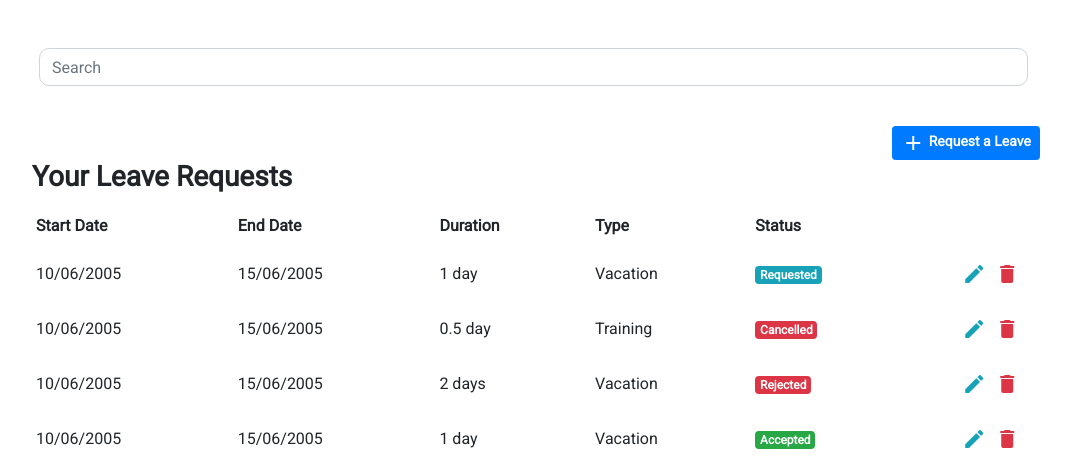
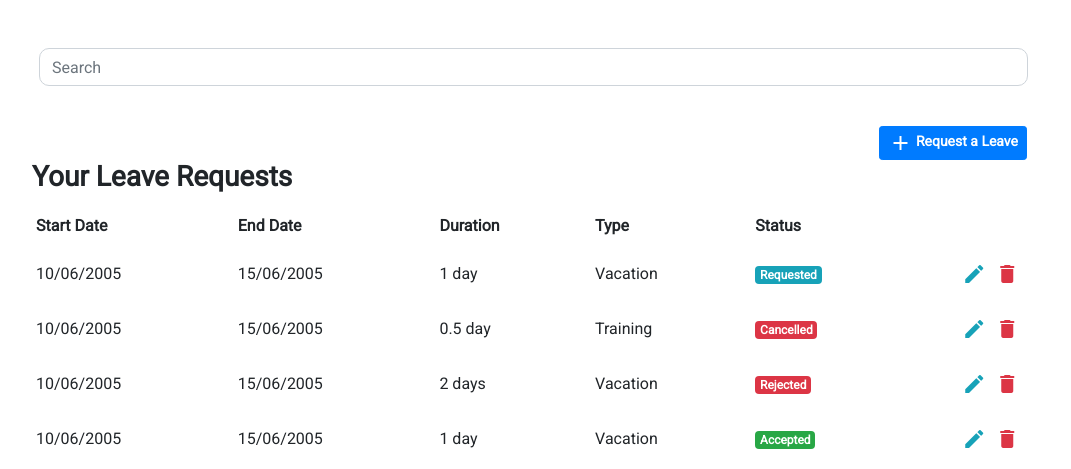
Before and after one commit to pnc-virtual-company/2020-G7-LMS, a CodeIgniter 4 app: template app/Views/your_leave/your_leave.php in a window 1280 px wide. Shown: the part 66-535 px from the top of the page, without its empty margins (61-1132 px from the left). Run offline with PHP 8.4 and a stand-in for CodeIgniter, Linux system fonts and the light colour scheme; the template is opened without the code that fills it, so the values that code supplies are empty; some libraries are stand-ins or nearby versions.

Commit message:
#10 update button search and create

```diff
--- a/app/Views/layouts/menu.php
+++ b/app/Views/layouts/menu.php
@@ -24,7 +24,6 @@
     </ul>
   </div>
 </nav>
-
 <div class="bs-example">
     <!-- Modal HTML -->
     <div id="myModal" class="modal fade" tabindex="-1">
--- a/app/Views/your_leave/your_leave.php
+++ b/app/Views/your_leave/your_leave.php
@@ -10,7 +10,7 @@
     </div>
     </div>
       <div class="text-right">
-          <a href="" class="btn btn-primary btn-sm text-white font-weight-bolder" data-toggle="modal" data-target="#createEmployee" style="margin-right:14%;">
+          <a href="" class="btn btn-primary btn-sm text-white font-weight-bolder" data-toggle="modal" data-target="#createEmployee" style="margin-right:15%;">
             <i class="material-icons float-left" data-toggle="tooltip" title="Add Employee!" data-placement="left">add</i>&nbsp;Request a Leave
          </a>
       </div>
```
